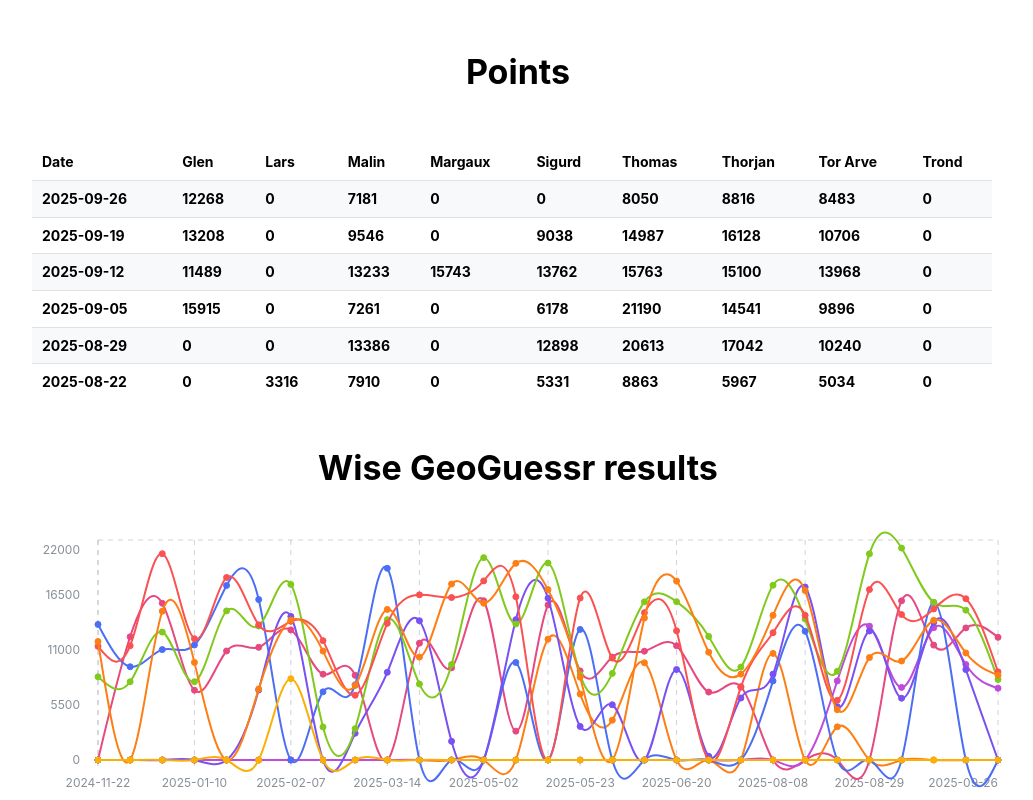
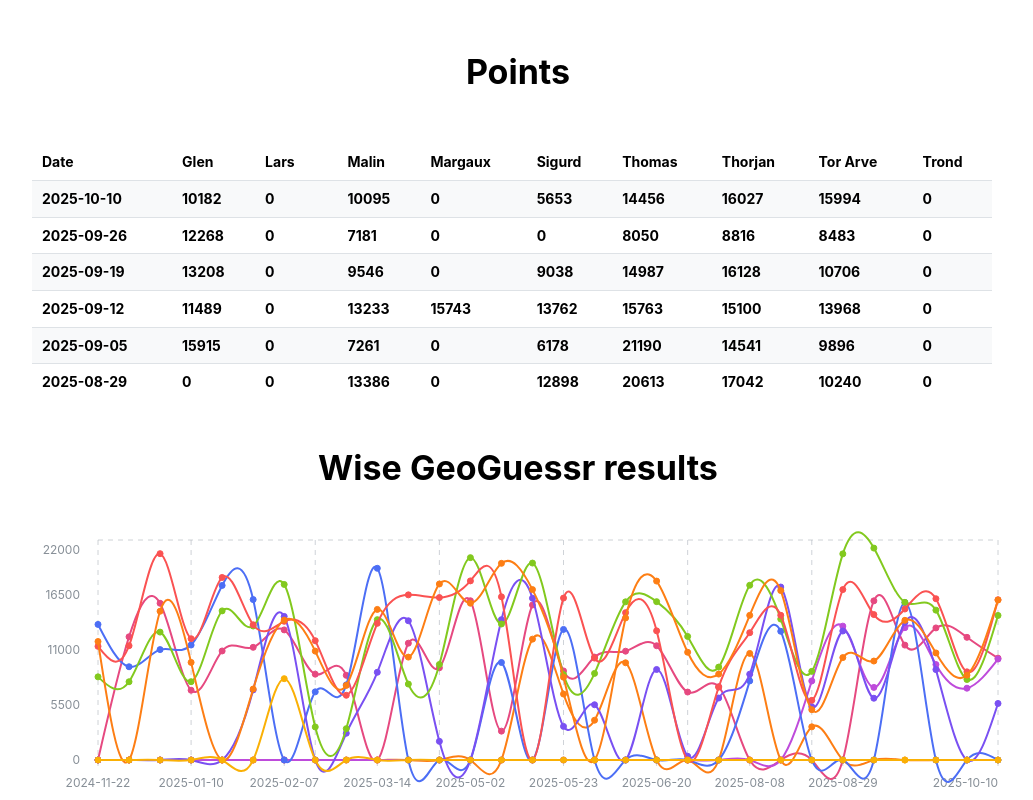
Before and after one commit to glensorbo/wise-geoguessr, a React (Vite) app: page / in a window 1280 px wide. Shown: the top 800 px of the page, without its empty margins (122-1155 px from the left). Built offline with nearby package versions, Linux system fonts and the light colour scheme.

Commit message:
2025-10-10

```diff
--- a/src/data.ts
+++ b/src/data.ts
@@ -13,6 +13,15 @@
 export type Player = (typeof players)[number];
 
 const data: ({ date: string } & Partial<Record<Player, number>>)[] = [
+  {
+    date: '2025-10-10',
+    Thomas: 14456,
+    Thorjan: 16027,
+    Malin: 10095,
+    Glen: 10182,
+    Sigurd: 5653,
+    'Tor Arve': 15994,
+  },
   {
     date: '2025-09-26',
     Thomas: 8050,
```
